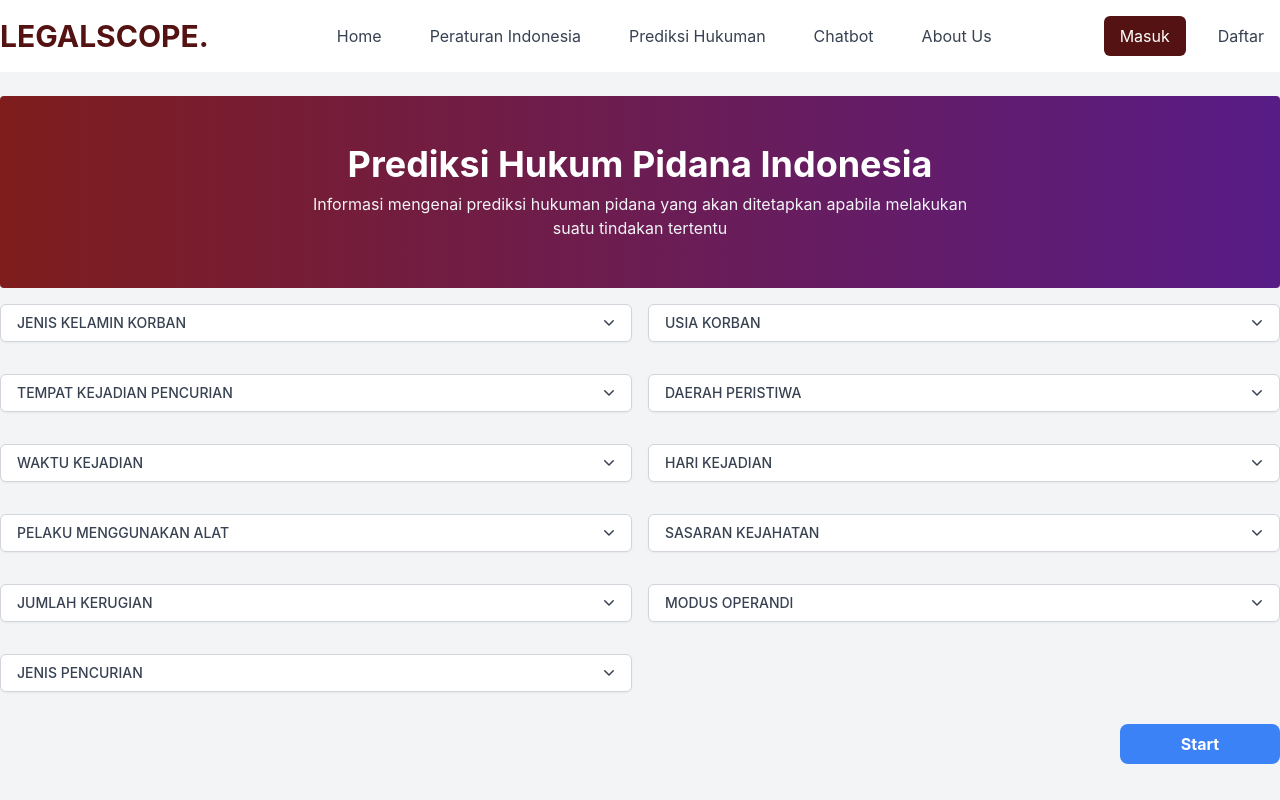
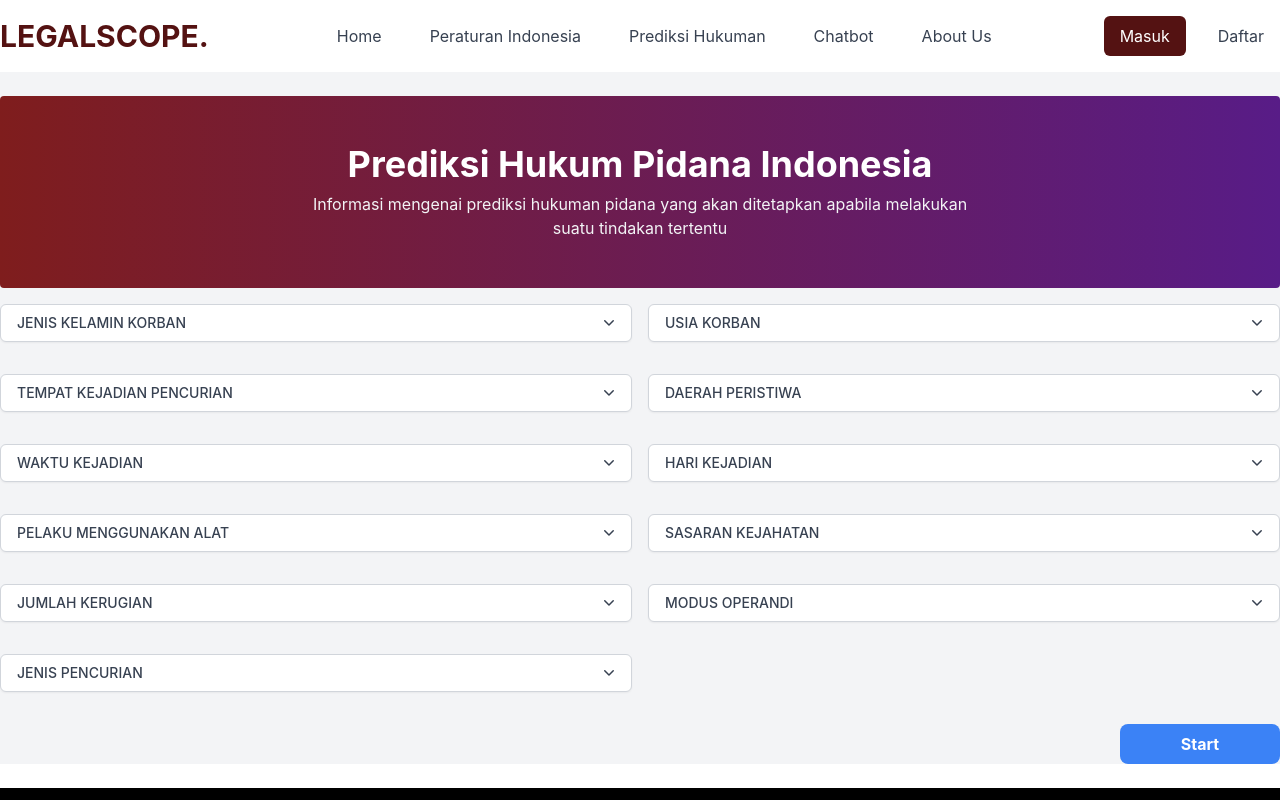
Before and after one commit to Lattaes/LegalScope, a React (Create React App) app in the folder legalscope-web/: page /prediksi-hukuman in a window 1280 px wide. Shown: the top 800 px of the page. Built offline with nearby package versions, Linux system fonts and the light colour scheme.

Commit message:
update: ubah margin page

```diff
--- a/legalscope-web/src/pages/PrediksiHukuman.jsx
+++ b/legalscope-web/src/pages/PrediksiHukuman.jsx
@@ -49,7 +49,7 @@ function PrediksiHukuman() {
   };
 
   return (
-    <div className="min-h-screen bg-gray-100 flex flex-col items-center">
+    <div className="bg-gray-100 flex flex-col items-center mb-6">
       {/* Section Judul */}
       <div className="container mx-auto mb-6 md:mb-0 md:mt-6 relative">
         <div className="py-4 bg-gradient-to-r from-red-900 to-purple-900 rounded">
```
